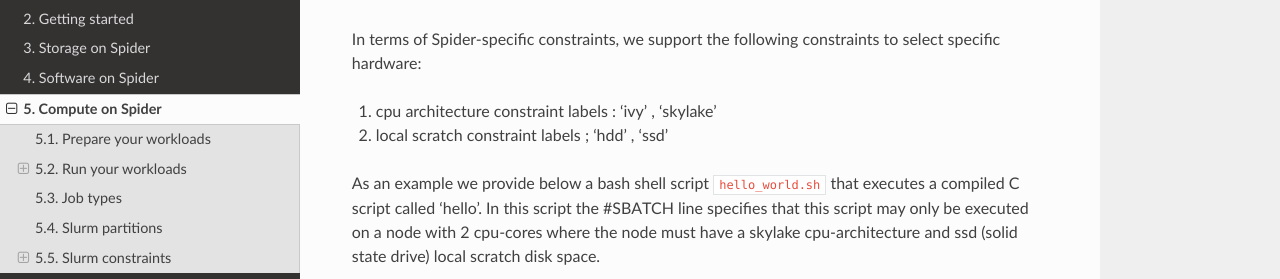
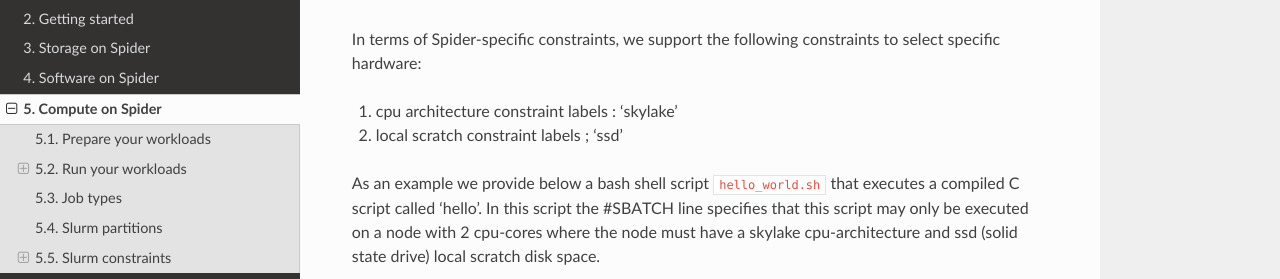
Before and after one commit to sara-nl/spiderdocs, a Sphinx documentation site: the page built from source/Pages/compute_on_spider.rst, in a window 1280 px wide and 900 px high, scrolled down 4304 px. Shown: the part 156-435 px from the top of the window. Built offline with Sphinx 7.4.7 and the Read the Docs theme 2.0.0, drawn with Linux system fonts in a browser that asks for light colours.

Commit message:
updated contraints

```diff
--- a/source/Pages/compute_on_spider.rst
+++ b/source/Pages/compute_on_spider.rst
@@ -237,9 +237,9 @@ fulfilled before the job can be executed.
 In terms of Spider-specific constraints, we support the following constraints
 to select specific hardware:
 
-1) cpu architecture constraint labels : 'ivy' , 'skylake'
+1) cpu architecture constraint labels : 'skylake'
 
-2) local scratch constraint labels    ; 'hdd' , 'ssd'
+2) local scratch constraint labels    ; 'ssd'
 
 As an example we provide below a bash shell script ``hello_world.sh`` that executes a compiled C script called 'hello'. In this script the #SBATCH line specifies that this script may only be executed on a node with 2 cpu-cores where the node must have a skylake cpu-architecture and ssd (solid state drive) local scratch disk space.
 
```
